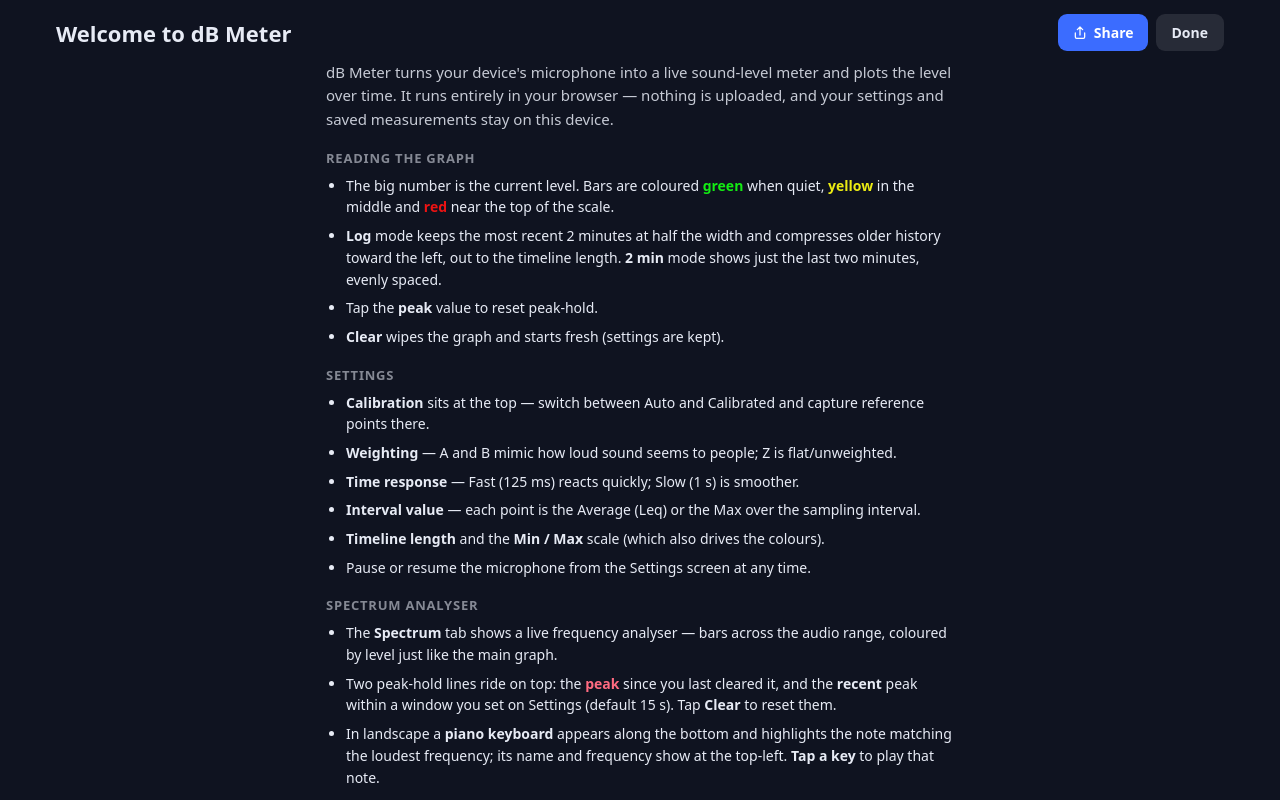
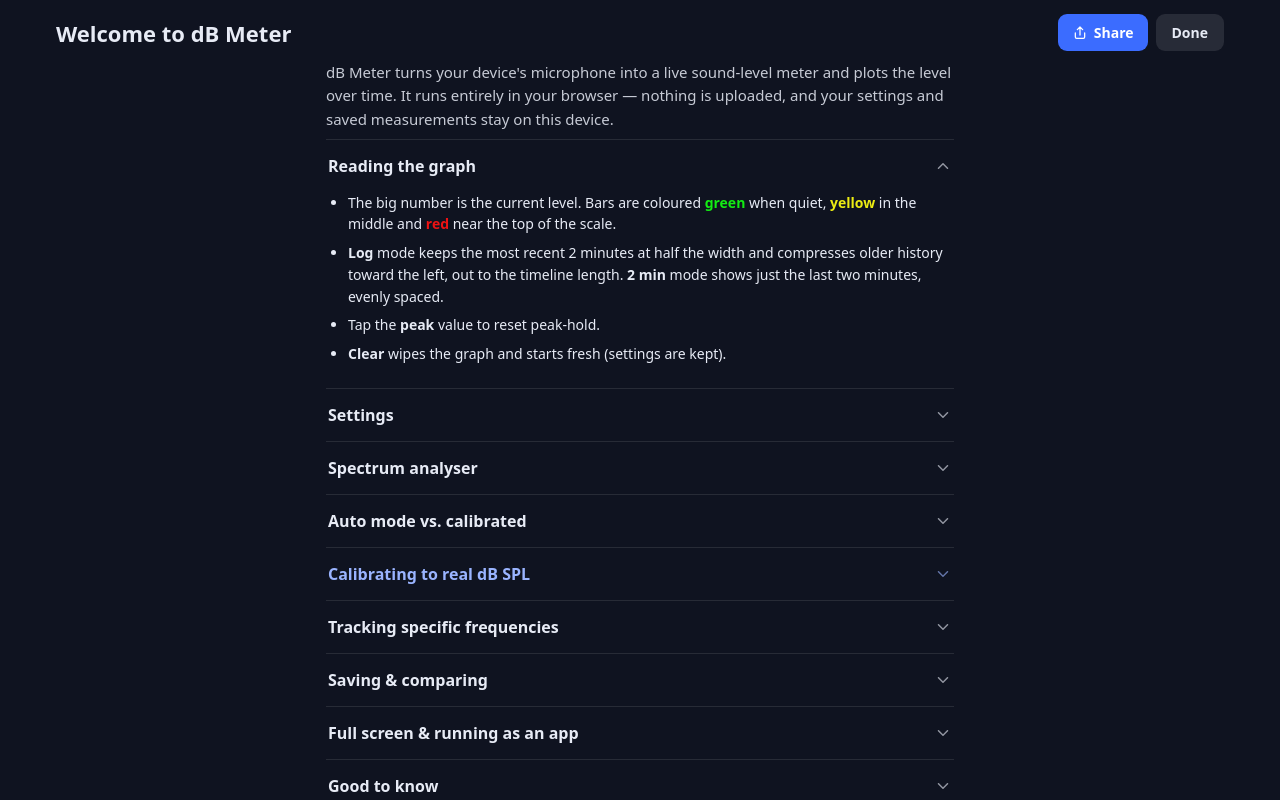
Before and after one commit to GrantErickson/dBMeter, a Vue app: page / in a window 1280 px wide. Built offline with nearby package versions, Linux system fonts and the light colour scheme; no server answers.

Commit message:
Make help more consumable.

```diff
--- a/src/components/HelpView.vue
+++ b/src/components/HelpView.vue
@@ -47,6 +47,16 @@ onBeforeUnmount(() => {
   if (flashTimer) clearTimeout(flashTimer)
 })
 
+// Collapsible sections: the screen opens as a short, scannable list of titles
+// (the first one expanded) so it isn't a wall of text. Tap a heading to expand.
+const open = ref({ graph: true })
+function isOpen(k) {
+  return !!open.value[k]
+}
+function toggle(k) {
+  open.value[k] = !open.value[k]
+}
+
 // Platform detection for install / full-screen guidance (evaluated on mount).
 const ua = typeof navigator !== 'undefined' ? navigator.userAgent || '' : ''
 const touchPoints = typeof navigator !== 'undefined' ? navigator.maxTouchPoints || 0 : 0
@@ -88,8 +98,16 @@ const isStandalone =
         uploaded, and your settings and saved measurements stay on this device.
       </p>
 
-      <section>
-        <h2>Reading the graph</h2>
+      <section class="acc" :class="{ open: isOpen('graph') }">
+        <h2 class="acc-head">
+          <button class="acc-btn" :aria-expanded="isOpen('graph')" @click="toggle('graph')">
+            <span>Reading the graph</span>
+            <svg class="chev" viewBox="0 0 24 24" width="18" height="18" aria-hidden="true">
+              <path d="M6 9l6 6 6-6" fill="none" stroke="currentColor" stroke-width="2" stroke-linecap="round" stroke-linejoin="round" />
+            </svg>
+          </button>
+        </h2>
+        <div class="acc-body" v-show="isOpen('graph')">
         <ul>
           <li>
             The big number is the current level. Bars are coloured
@@ -105,10 +123,19 @@ const isStandalone =
           <li>Tap the <b>peak</b> value to reset peak-hold.</li>
           <li><b>Clear</b> wipes the graph and starts fresh (settings are kept).</li>
         </ul>
+        </div>
       </section>
 
-      <section>
-        <h2>Settings</h2>
+      <section class="acc" :class="{ open: isOpen('settings') }">
+        <h2 class="acc-head">
+          <button class="acc-btn" :aria-expanded="isOpen('settings')" @click="toggle('settings')">
+            <span>Settings</span>
+            <svg class="chev" viewBox="0 0 24 24" width="18" height="18" aria-hidden="true">
+              <path d="M6 9l6 6 6-6" fill="none" stroke="currentColor" stroke-width="2" stroke-linecap="round" stroke-linejoin="round" />
+            </svg>
+          </button>
+        </h2>
+        <div class="acc-body" v-show="isOpen('settings')">
         <ul>
           <li><b>Calibration</b> sits at the top — switch between Auto and Calibrated and capture reference points there.</li>
           <li><b>Weighting</b> — A and B mimic how loud sound seems to people; Z is flat/unweighted.</li>
@@ -117,10 +144,19 @@ const isStandalone =
           <li><b>Timeline length</b> and the <b>Min / Max</b> scale (which also drives the colours).</li>
           <li>Pause or resume the microphone from the Settings screen at any time.</li>
         </ul>
+        </div>
       </section>
 
-      <section>
-        <h2>Spectrum analyser</h2>
+      <section class="acc" :class="{ open: isOpen('spectrum') }">
+        <h2 class="acc-head">
+          <button class="acc-btn" :aria-expanded="isOpen('spectrum')" @click="toggle('spectrum')">
+            <span>Spectrum analyser</span>
+            <svg class="chev" viewBox="0 0 24 24" width="18" height="18" aria-hidden="true">
+              <path d="M6 9l6 6 6-6" fill="none" stroke="currentColor" stroke-width="2" stroke-linecap="round" stroke-linejoin="round" />
+            </svg>
+          </button>
+        </h2>
+        <div class="acc-body" v-show="isOpen('spectrum')">
         <ul>
           <li>
             The <b>Spectrum</b> tab shows a live frequency analyser — bars across
@@ -141,10 +177,19 @@ const isStandalone =
             the highlighted note) fall away after a sound stops.
           </li>
         </ul>
+        </div>
       </section>
 
-      <section>
-        <h2>Auto mode vs. calibrated</h2>
+      <section class="acc" :class="{ open: isOpen('autocal') }">
+        <h2 class="acc-head">
+          <button class="acc-btn" :aria-expanded="isOpen('autocal')" @click="toggle('autocal')">
+            <span>Auto mode vs. calibrated</span>
+            <svg class="chev" viewBox="0 0 24 24" width="18" height="18" aria-hidden="true">
+              <path d="M6 9l6 6 6-6" fill="none" stroke="currentColor" stroke-width="2" stroke-linecap="round" stroke-linejoin="round" />
+            </svg>
+          </button>
+        </h2>
+        <div class="acc-body" v-show="isOpen('autocal')">
         <ul>
           <li>
             <b>Auto</b> (the default, until you calibrate) shows
@@ -163,10 +208,19 @@ const isStandalone =
             <b>Auto</b> button to turn it back off.
           </li>
         </ul>
+        </div>
       </section>
 
-      <section class="calib">
-        <h2>Calibrating to real dB SPL</h2>
+      <section class="acc accent" :class="{ open: isOpen('calibrate') }">
+        <h2 class="acc-head">
+          <button class="acc-btn" :aria-expanded="isOpen('calibrate')" @click="toggle('calibrate')">
+            <span>Calibrating to real dB SPL</span>
+            <svg class="chev" viewBox="0 0 24 24" width="18" height="18" aria-hidden="true">
+              <path d="M6 9l6 6 6-6" fill="none" stroke="currentColor" stroke-width="2" stroke-linecap="round" stroke-linejoin="round" />
+            </svg>
+          </button>
+        </h2>
+        <div class="acc-body" v-show="isOpen('calibrate')">
         <p>
           Calibration maps the raw reading onto a real scale using one or two
           reference points. (Skip this if you're happy with relative levels in
@@ -201,10 +255,19 @@ const isStandalone =
           everything by a fixed offset. Re-calibrate if you change device,
           microphone, or weighting. Keep the mic unobstructed during measurement.
         </p>
+        </div>
       </section>
 
-      <section>
-        <h2>Tracking specific frequencies</h2>
+      <section class="acc" :class="{ open: isOpen('freqs') }">
+        <h2 class="acc-head">
+          <button class="acc-btn" :aria-expanded="isOpen('freqs')" @click="toggle('freqs')">
+            <span>Tracking specific frequencies</span>
+            <svg class="chev" viewBox="0 0 24 24" width="18" height="18" aria-hidden="true">
+              <path d="M6 9l6 6 6-6" fill="none" stroke="currentColor" stroke-width="2" stroke-linecap="round" stroke-linejoin="round" />
+            </svg>
+          </button>
+        </h2>
+        <div class="acc-body" v-show="isOpen('freqs')">
         <ul>
           <li>
             On <b>Settings</b>, add up to five frequencies (in Hz) to follow
@@ -232,10 +295,19 @@ const isStandalone =
             frequency gets louder.
           </li>
         </ul>
+        </div>
       </section>
 
-      <section>
-        <h2>Saving &amp; comparing</h2>
+      <section class="acc" :class="{ open: isOpen('saving') }">
+        <h2 class="acc-head">
+          <button class="acc-btn" :aria-expanded="isOpen('saving')" @click="toggle('saving')">
+            <span>Saving &amp; comparing</span>
+            <svg class="chev" viewBox="0 0 24 24" width="18" height="18" aria-hidden="true">
+              <path d="M6 9l6 6 6-6" fill="none" stroke="currentColor" stroke-width="2" stroke-linecap="round" stroke-linejoin="round" />
+            </svg>
+          </button>
+        </h2>
+        <div class="acc-body" v-show="isOpen('saving')">
         <ul>
           <li>On the <b>Saved</b> screen, name and save the current measurement.</li>
           <li>
@@ -244,10 +316,19 @@ const isStandalone =
             the running session.
           </li>
         </ul>
+        </div>
       </section>
 
-      <section class="install">
-        <h2>Full screen &amp; running as an app</h2>
+      <section class="acc" :class="{ open: isOpen('install') }">
+        <h2 class="acc-head">
+          <button class="acc-btn" :aria-expanded="isOpen('install')" @click="toggle('install')">
+            <span>Full screen &amp; running as an app</span>
+            <svg class="chev" viewBox="0 0 24 24" width="18" height="18" aria-hidden="true">
+              <path d="M6 9l6 6 6-6" fill="none" stroke="currentColor" stroke-width="2" stroke-linecap="round" stroke-linejoin="round" />
+            </svg>
+          </button>
+        </h2>
+        <div class="acc-body" v-show="isOpen('install')">
 
         <p v-if="isStandalone">
           You're running dB Meter as an installed app — the address bar is
@@ -287,10 +368,19 @@ const isStandalone =
           install dB Meter from your browser's menu (<b>Install</b> / <b>Add to
           Home Screen</b>) to run it in its own window.
         </p>
+        </div>
       </section>
 
-      <section>
-        <h2>Good to know</h2>
+      <section class="acc" :class="{ open: isOpen('good') }">
+        <h2 class="acc-head">
+          <button class="acc-btn" :aria-expanded="isOpen('good')" @click="toggle('good')">
+            <span>Good to know</span>
+            <svg class="chev" viewBox="0 0 24 24" width="18" height="18" aria-hidden="true">
+              <path d="M6 9l6 6 6-6" fill="none" stroke="currentColor" stroke-width="2" stroke-linecap="round" stroke-linejoin="round" />
+            </svg>
+          </button>
+        </h2>
+        <div class="acc-body" v-show="isOpen('good')">
         <ul>
           <li>Microphone access needs a secure page (HTTPS) or localhost, and your permission.</li>
           <li>The app keeps measuring while you switch tabs or rotate the device.</li>
@@ -301,6 +391,7 @@ const isStandalone =
           </li>
           <li>In landscape the graph fills the screen with the reading on top.</li>
         </ul>
+        </div>
       </section>
 
       <button class="cta" @click="emit('close')">
@@ -380,15 +471,46 @@ const isStandalone =
   opacity: 0.85;
   margin: 0 0 8px;
 }
-section {
-  margin-top: 18px;
+/* ----- collapsible sections (accordion) ----- */
+.acc {
+  border-top: 1px solid rgba(255, 255, 255, 0.1);
 }
-h2 {
-  font-size: 13px;
-  text-transform: uppercase;
-  letter-spacing: 0.06em;
-  opacity: 0.55;
-  margin: 0 0 8px;
+.acc:last-of-type {
+  border-bottom: 1px solid rgba(255, 255, 255, 0.1);
+}
+.acc-head {
+  margin: 0;
+  font-size: inherit;
+  font-weight: inherit;
+}
+.acc-btn {
+  width: 100%;
+  display: flex;
+  align-items: center;
+  justify-content: space-between;
+  gap: 12px;
+  background: transparent;
+  border: none;
+  color: inherit;
+  text-align: left;
+  padding: 15px 2px;
+  font-size: 16px;
+  font-weight: 600;
+  cursor: pointer;
+}
+.acc.accent .acc-btn {
+  color: #9ab4ff;
+}
+.chev {
+  flex: none;
+  opacity: 0.6;
+  transition: transform 0.2s ease;
+}
+.acc.open .chev {
+  transform: rotate(180deg);
+}
+.acc-body {
+  padding: 0 2px 16px;
 }
 ul,
 ol {
@@ -405,16 +527,6 @@ p {
   line-height: 1.55;
   opacity: 0.9;
   margin: 0 0 8px;
-}
-.calib {
-  background: rgba(59, 108, 255, 0.1);
-  border: 1px solid rgba(59, 108, 255, 0.3);
-  border-radius: 12px;
-  padding: 14px 16px;
-}
-.calib h2 {
-  color: #9ab4ff;
-  opacity: 0.95;
 }
 .note {
   font-size: 13px;
```
